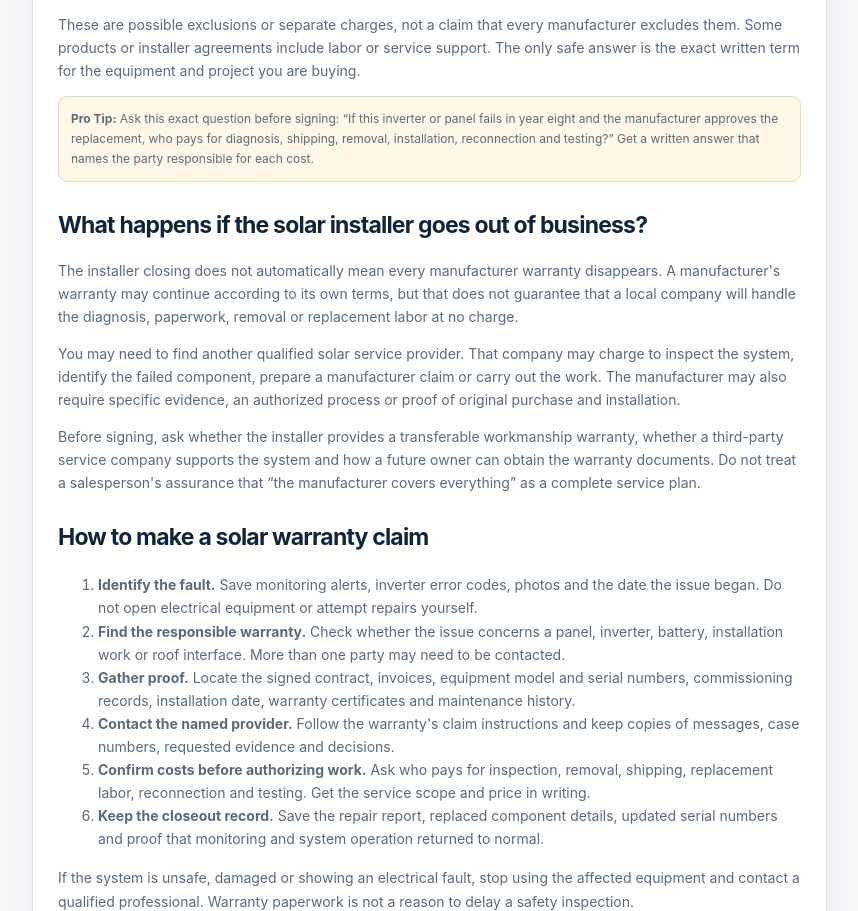
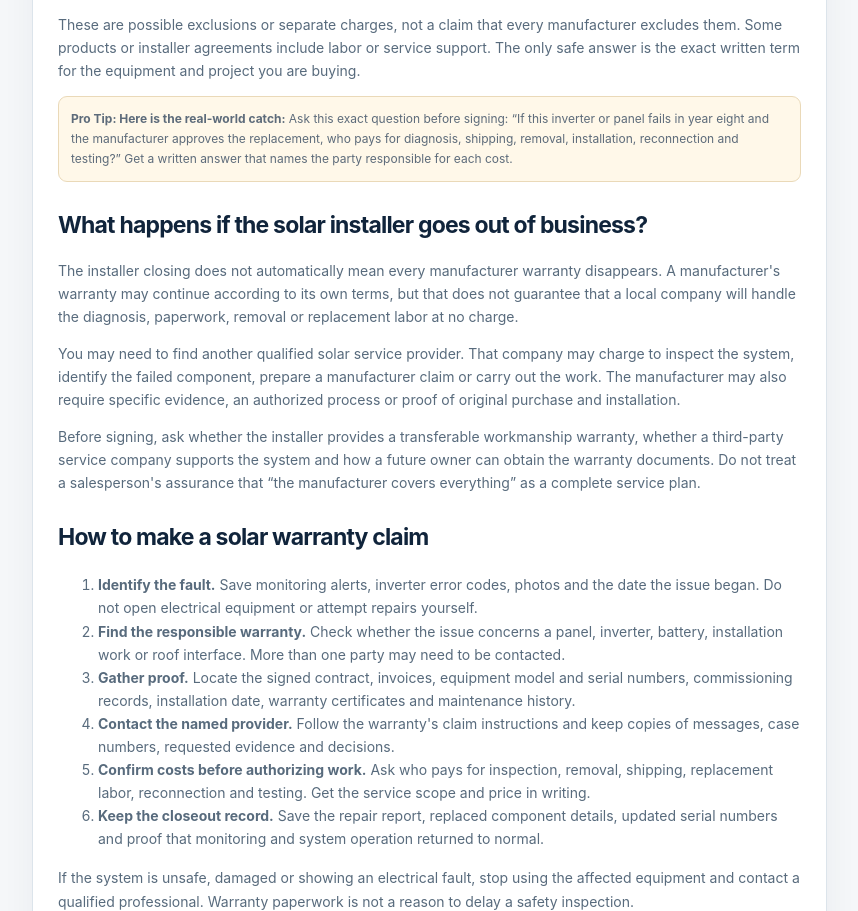
Before and after one commit to Abhish3kJa1n/us-roof-solar-toolkit-2026, a plain HTML site: page guides/solar-panel-warranties.html in a window 1280 px wide. Shown: the part 3697-4608 px from the top of the page, without its empty margins (48-906 px from the left). Drawn offline with Linux system fonts and the light colour scheme.

Commit message:
Remove duplicate guide cross-link block and align guide QA copy

```diff
--- a/guides/solar-panel-warranties.html
+++ b/guides/solar-panel-warranties.html
@@ -70,7 +70,7 @@
 <li>Roof repair or water-damage work if the issue falls outside the applicable coverage.</li>
 </ul>
 <p>These are possible exclusions or separate charges, not a claim that every manufacturer excludes them. Some products or installer agreements include labor or service support. The only safe answer is the exact written term for the equipment and project you are buying.</p>
-<div class="note"><strong>Pro Tip:</strong> Ask this exact question before signing: “If this inverter or panel fails in year eight and the manufacturer approves the replacement, who pays for diagnosis, shipping, removal, installation, reconnection and testing?” Get a written answer that names the party responsible for each cost.</div>
+<div class="note"><strong>Pro Tip: Here is the real-world catch:</strong> Ask this exact question before signing: “If this inverter or panel fails in year eight and the manufacturer approves the replacement, who pays for diagnosis, shipping, removal, installation, reconnection and testing?” Get a written answer that names the party responsible for each cost.</div>
 
 <h2 id="installer">What happens if the solar installer goes out of business?</h2>
 <p>The installer closing does not automatically mean every manufacturer warranty disappears. A manufacturer's warranty may continue according to its own terms, but that does not guarantee that a local company will handle the diagnosis, paperwork, removal or replacement labor at no charge.</p>
```
